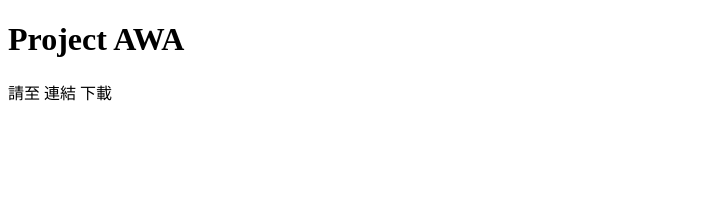
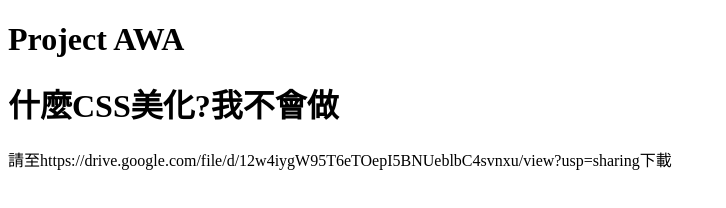
Before and after one commit to KaiLu0330/kailu0330.github.io, a plain HTML site: page KaiLuGamesStudio/game1/biaoyi.html in a window 1280 px wide. Shown: the whole page, without its empty margins (0-726 px from the left). Drawn offline with Linux system fonts and the light colour scheme.

Commit message:
Update biaoyi.html

```diff
--- a/KaiLuGamesStudio/game1/biaoyi.html
+++ b/KaiLuGamesStudio/game1/biaoyi.html
@@ -8,8 +8,10 @@
         <h1>
             Project AWA
         </h1>
-        請至
-         <a herf="https://drive.google.com/file/d/12w4iygW95T6eTOepI5BNUeblbC4svnxu/view?usp=sharing">連結</a>
-        下載
+        <h1>
+            什麼CSS美化?我不會做
+        </h1>
+        請至https://drive.google.com/file/d/12w4iygW95T6eTOepI5BNUeblbC4svnxu/view?usp=sharing下載
+
     </body>
 </html>
```
